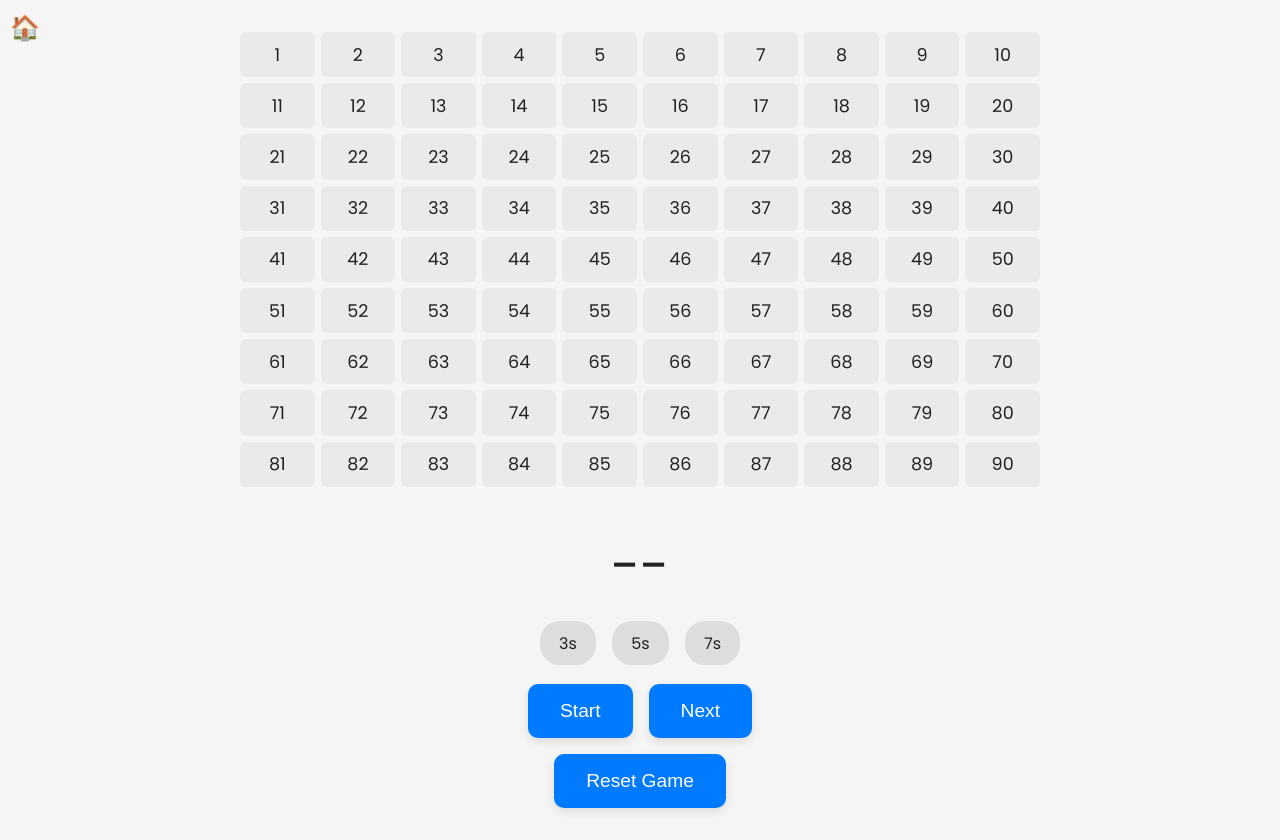
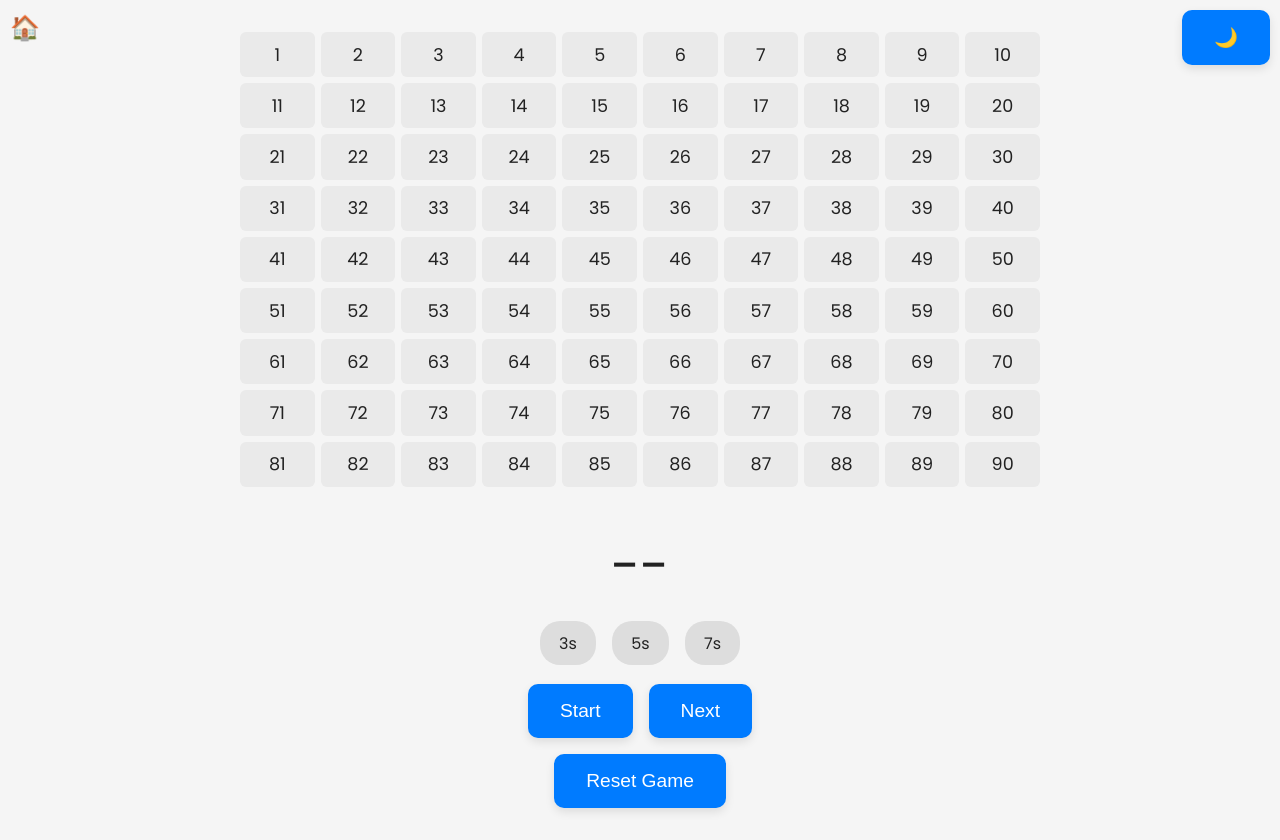
Before and after one commit to NJNKOTESWARAO/Tambola, a plain HTML site: page coins.html in a window 1280 px wide. Drawn offline with Linux system fonts and the light colour scheme.

Commit message:
Update coins.html

```diff
--- a/coins.html
+++ b/coins.html
@@ -11,6 +11,7 @@
 <body class="coins-page">
   <header>
     <a href="index.html" class="home-icon">🏠</a>
+    <button onclick="toggleDarkMode()" class="main-button" style="position: fixed; top: 10px; right: 10px;">🌙</button>
   </header>
 
   <main class="coins-main">
@@ -39,5 +40,11 @@
 
     <button id="resetBtn" class="main-button reset">Reset Game</button>
   </main>
+
+  <script>
+    function toggleDarkMode() {
+      document.body.classList.toggle('dark');
+    }
+  </script>
 </body>
 </html>
```
